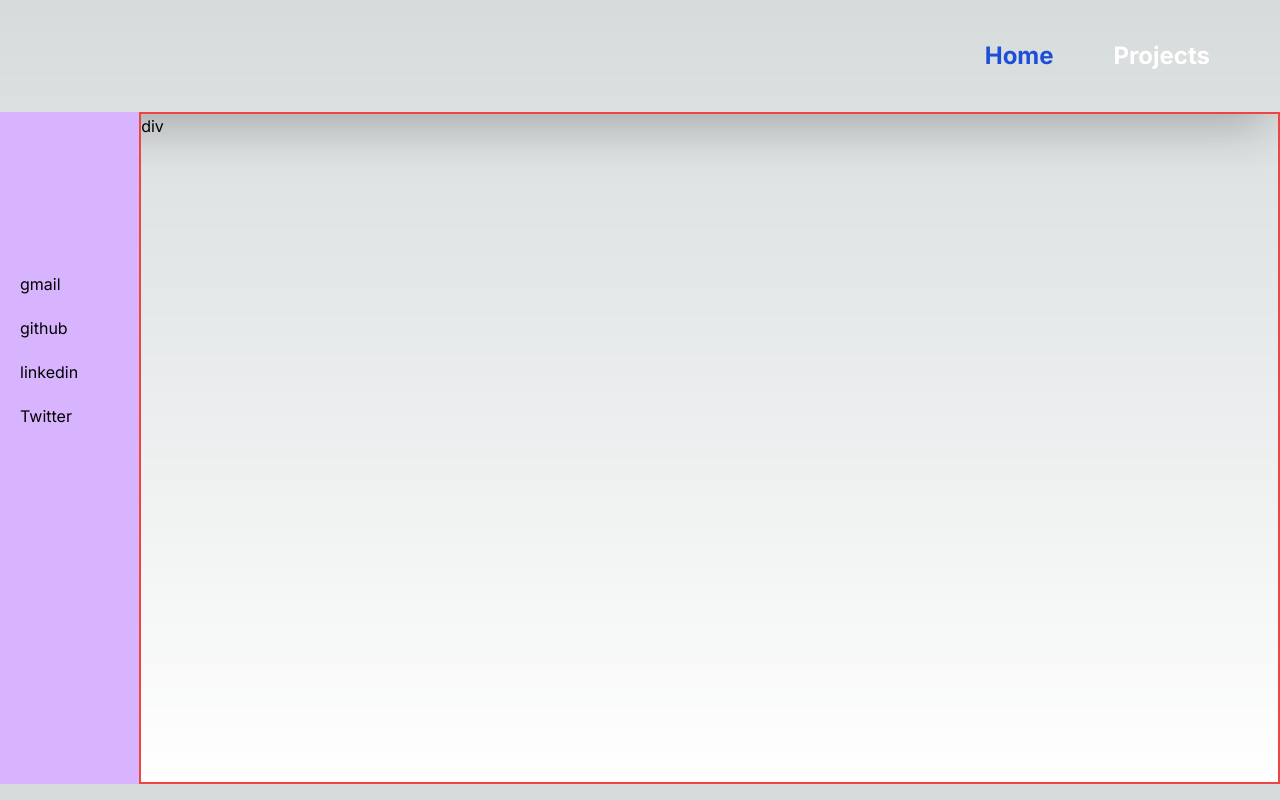
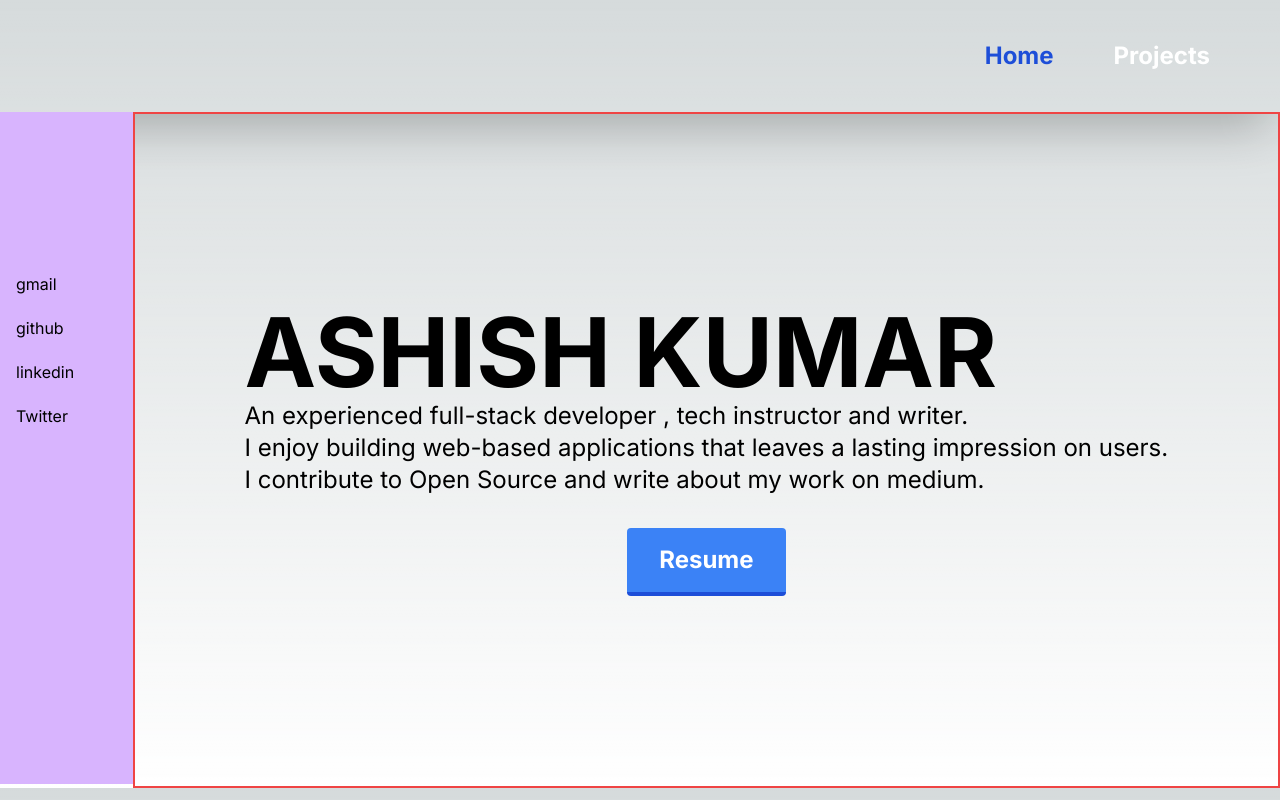
Before and after one commit to webdev-ashishk/portfolio-with-nextjs, a Next.js app: page / in a window 1280 px wide. Built offline with nearby package versions, Linux system fonts and the light colour scheme.

Commit message:
side bar ready but add icons to sidebar items

```diff
--- a/app/page.js
+++ b/app/page.js
@@ -4,7 +4,7 @@ export default function Home() {
   return (
     <main className="flex">
       <div className="sidebar grid grid-cols-2 h-[84vh] bg-purple-300 place-items-baseline">
-        <ul className="grid gap-5 pl-5 pt-40">
+        <ul className="grid gap-5 pl-4 pt-40">
           <li>gmail</li>
           <li>github</li>
           <li>linkedin</li>
@@ -12,8 +12,23 @@ export default function Home() {
         </ul>
       </div>
       <div className="item border-2 border-red-500 grid w-full">
-
-div      </div>
+        <div className="grid place-content-center h-[84vh]">
+          <h1 className="text-8xl font-bold">ASHISH KUMAR</h1>
+          <div className="flex justify-center">
+            <p class="text-2xl">
+              An experienced full-stack developer , tech instructor and writer.
+              <br></br> I enjoy building web-based applications that leaves a
+              lasting impression on users. <br></br>I contribute to Open Source
+              and write about my work on medium.
+            </p>
+          </div>
+          <div className="flex justify-center mt-8">
+            <button class="bg-blue-500 hover:bg-blue-400 text-white font-bold py-4 px-8 border-b-4 border-blue-700 hover:border-blue-500 rounded text-2xl">
+              Resume
+            </button>
+          </div>
+        </div>
+      </div>
     </main>
   );
 }
```
